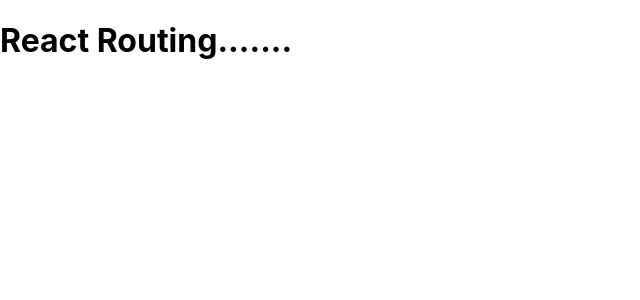
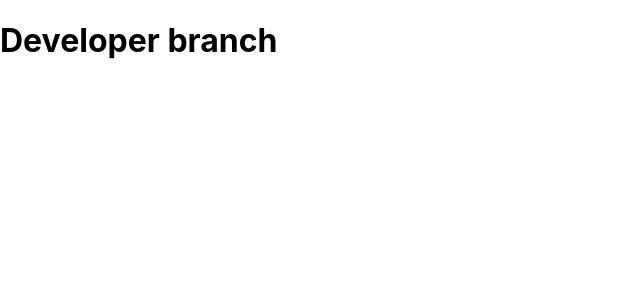
Before and after one commit to vigneshrajdeveloper/ReactRouting, a React (Create React App) app: page / in a window 1280 px wide. Shown: the top 300 px of the page, without its empty margins (0-640 px from the left). Built offline with nearby package versions, Linux system fonts and the light colour scheme.

Commit message:
developer branch created

```diff
--- a/src/App.js
+++ b/src/App.js
@@ -3,7 +3,7 @@
 function App() {
   return (
     <div className="App">
-      <h1>React Routing.......</h1>
+      <h1>Developer branch</h1>
     </div>
   );
 }
```
